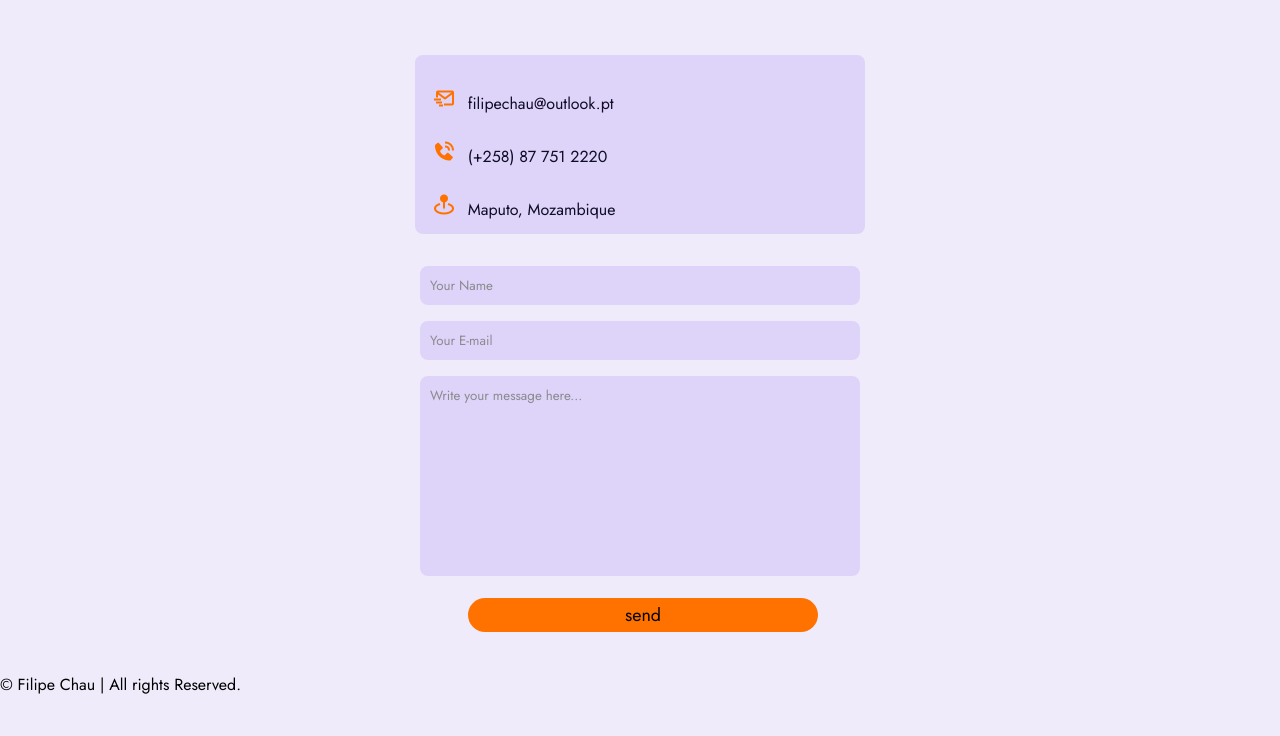
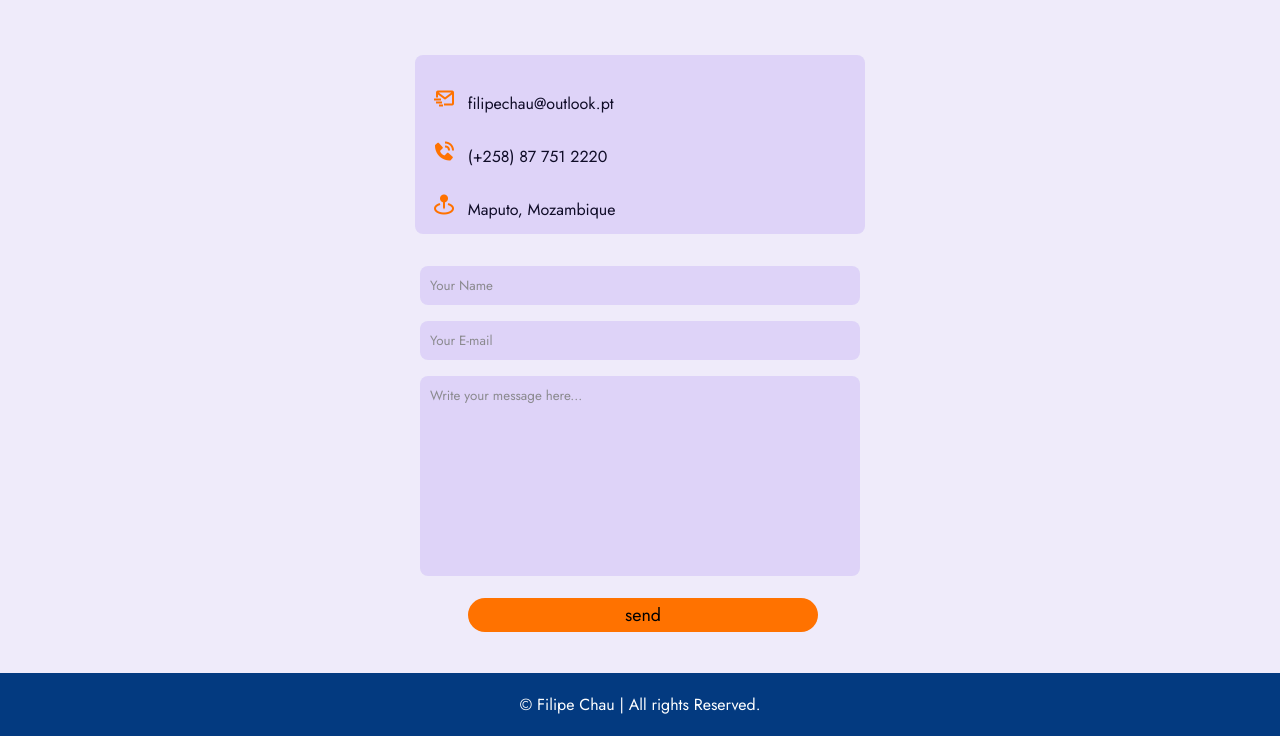
Before and after one commit to filipe-chau/MyPortfolio, a plain HTML site: page index.html in a window 1280 px wide. Shown: the part 4247-4983 px from the top of the page. Before the commit the page ends 4943 px from the top, so only its background shows below. Drawn offline with nearby package versions, Linux system fonts and the light colour scheme.

Commit message:
added style for footer section

```diff
--- a/_style/style.css
+++ b/_style/style.css
@@ -427,3 +427,9 @@ form textarea {
 /*     Contact Section Ends     */
 
 /*     Footer Starts    */
+.copyright {
+    padding: 20px;
+    background: var(--main-color);
+    text-align: center;
+    color: #fff;
+}
```
